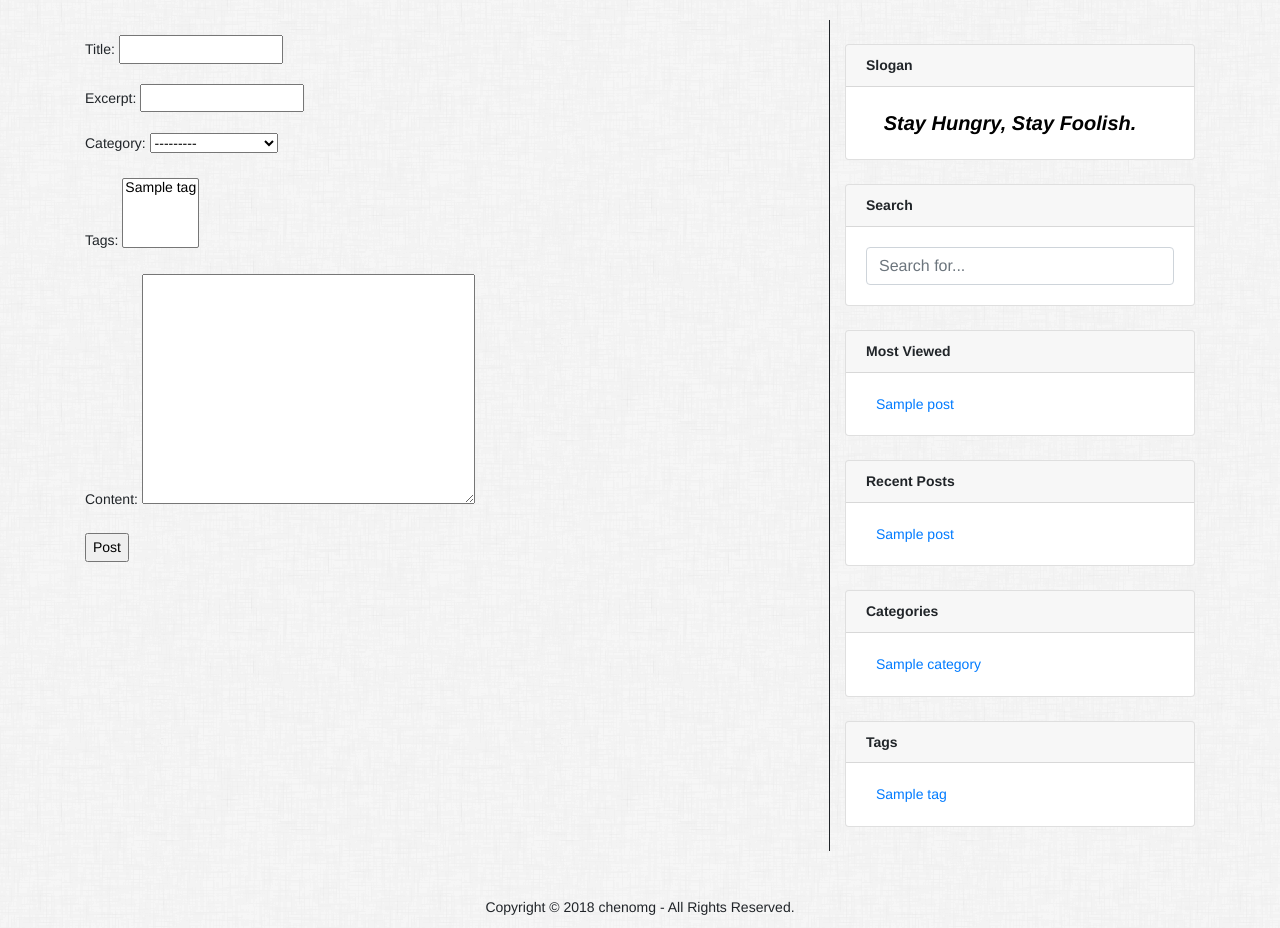
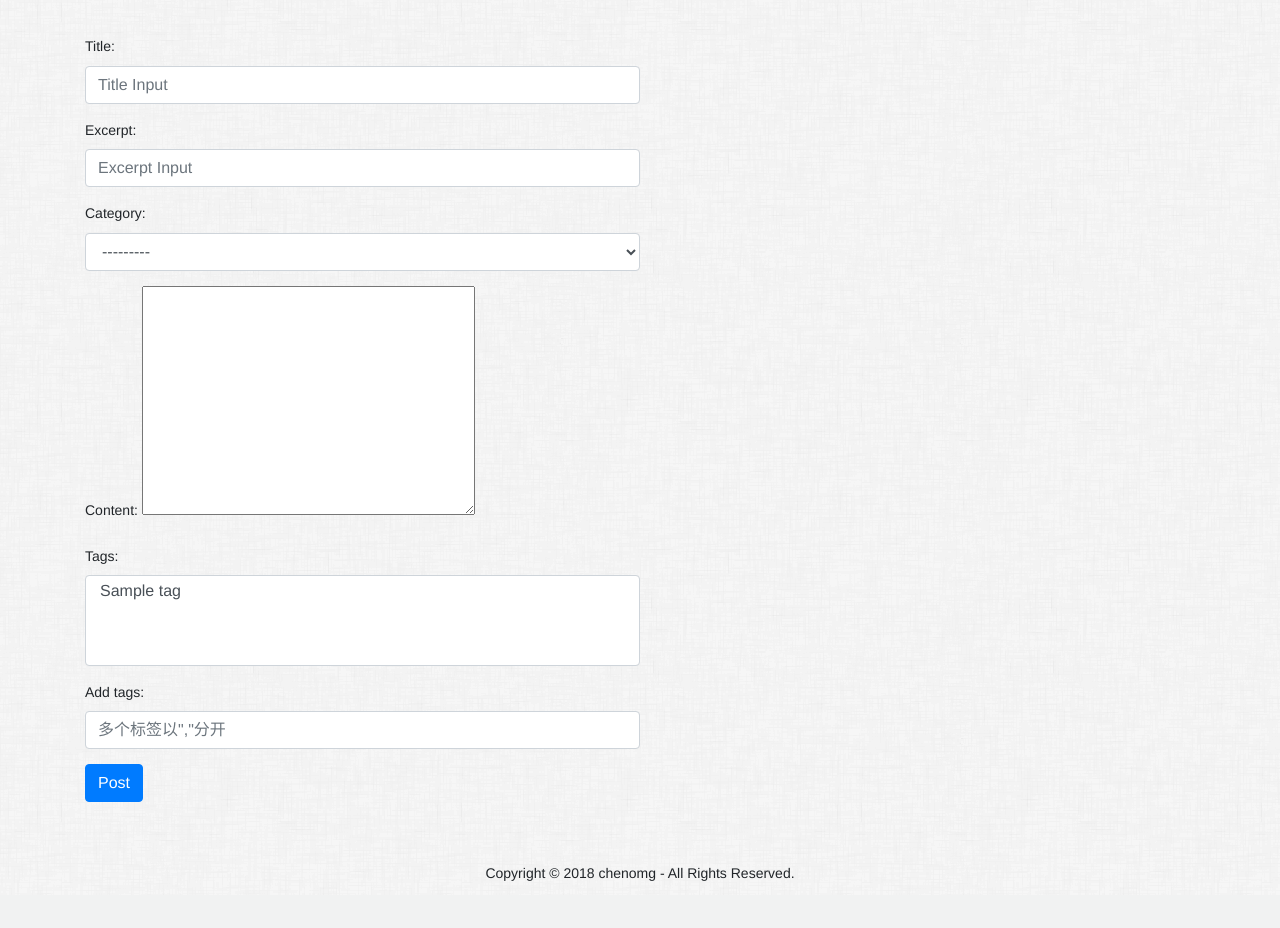
Before and after one commit to chenomg/blog.jase.im_v0.1, a Django app: a page that uses jase_im/templates/blog/add_post.html in a window 1280 px wide. Shown: the part 58-986 px from the top of the page. After the commit the page ends 939 px from the top, so only its background shows below. Run offline with Django 3.2, Linux system fonts and the light colour scheme; a user stored in the database is signed in; tables that the repository leaves empty hold one stand-in row (values such as "Sample post"); some libraries are stand-ins or nearby versions.

Commit message:
post_add

```diff
--- a/jase_im/blog/forms.py
+++ b/jase_im/blog/forms.py
@@ -50,13 +50,48 @@
         fields = ['website', 'picture']
 
 
-class MDEditorModelForm(forms.ModelForm):
+class MDEditorModelForm(forms.ModelForm, forms.Form):
+    add_tags = forms.CharField(
+        required=False,
+        widget=forms.TextInput(
+            attrs={
+                'placeholder': '多个标签以","分开',
+                'class': 'form-control col-sm-12 col-md-6',
+            }))
+
     class Meta:
         model = Post
         fields = [
             'title',
             'excerpt',
             'category',
+            'content',
             'tags',
-            'content',
         ]
+        widgets = {
+            'title':
+            forms.TextInput(
+                attrs={
+                    'id': 'id_title',
+                    'class': 'form-control col-sm-12 col-md-6',
+                    'placeholder': 'Title Input',
+                }),
+            'excerpt':
+            forms.TextInput(
+                attrs={
+                    'id': 'id_excerpt',
+                    'class': 'form-control col-sm-12 col-md-6',
+                    'rows': '3',
+                    'placeholder': 'Excerpt Input',
+                }),
+            'category':
+            forms.Select(attrs={
+                'id': 'id_category',
+                'class': 'form-control col-sm-12 col-md-6',
+            }),
+            'tags':
+            forms.SelectMultiple(attrs={
+                'id': 'id_tags',
+                'class': 'form-control col-sm-12 col-md-6',
+            }),
+        }
--- a/jase_im/blog/views.py
+++ b/jase_im/blog/views.py
@@ -178,8 +178,11 @@
     用于展示目前登陆用户的信息,并且可以更新部分信息, 未完成
     """
     user = User.objects.get(username=request.user.username)
-    userprofile = None if not UserProfile.objects.filter(
-        user=user) else UserProfile.objects.get(user=user)
+    if UserProfile.objects.filter(user=user):
+        userprofile = UserProfile.objects.get(user=user)
+    else:
+        userprofile = UserProfile(user=user)
+        userprofile.save()
     userform = UserUpdateForm({
         'email': user.email,
         'website': userprofile.website
@@ -189,16 +192,10 @@
         if userform.is_valid():
             user.email = userform.cleaned_data['email']
             user.save()
-        if not userprofile:
-            userprofile = UserProfile(
-                user=user,
-                website=userform.cleaned_data['website'],
-                picture=request.POST.get('picture'))
-        else:
             userprofile.website = userform.cleaned_data['website']
-            picture = request.FILES.get('avator')
-            if picture:
-                userprofile.picture = picture
+        picture = request.FILES.get('avator')
+        if picture:
+            userprofile.picture = picture
         userprofile.save()
     context = {'user': user, 'userprofile': userprofile, 'userform': userform}
     return render(request, 'blog/register_profile.html', context=context)
@@ -221,7 +218,7 @@
     context = {'post_form': post_form, 'user': user}
     if request.method == 'POST':
         form = MDEditorModelForm(request.POST)
-        print(form)
+        context['post_form'] = form
         if form.is_valid():
             post = Post()
             post.title = form.cleaned_data['title']
@@ -232,5 +229,17 @@
                 name=form.cleaned_data['category'])
             post.save()
             post.tags = form.cleaned_data['tags']
+            add_tags = form.cleaned_data['add_tags']
+            if add_tags:
+                ts = [i.strip() for i in add_tags.split(',')]
+                for t in ts:
+                    try:
+                        tag = Tag(name=t)
+                        tag.save()
+                    except Exception as e:
+                        print('tag{}已存在,不需要新建'.format(t))
+                    tag = Tag.objects.get(name=t)
+                    post.tags.add(tag)
             post.save()
+            return HttpResponseRedirect(reverse('blog:index'))
     return render(request, 'blog/add_post.html', context=context)
--- a/jase_im/jase_im/settings.py
+++ b/jase_im/jase_im/settings.py
@@ -145,9 +145,9 @@
 MDEDITOR_CONFIGS = {
     'default': {
         'width':
-        '90% ',  # Custom edit box width
+        '100% ',  # Custom edit box width
         'heigth':
-        500,  # Custom edit box height
+        600,  # Custom edit box height
         'toolbar': [
             "undo", "redo", "|", "bold", "del", "italic", "quote", "ucwords",
             "uppercase", "lowercase", "|", "h1", "h2", "h3", "h5", "h6", "|",
--- a/jase_im/templates/blog/add_post.html
+++ b/jase_im/templates/blog/add_post.html
@@ -1,4 +1,4 @@
-{% extends 'blog/base.html' %}
+{% extends 'blog/base_clean.html' %}
 {% load staticfiles %}
 {% load blog_template_tags %}
 {% block body_block %}
@@ -6,12 +6,6 @@
         {% csrf_token %}
         {{ post_form.media}}
         {{ post_form.as_p}}
-        <p><input type="submit" name="submit_post" value="Post" id="submit_post"></p>
+        <p><input type="submit" name="submit_post" value="Post" id="submit_post" class='btn btn-primary'></p>
     </form>
 {% endblock %}
-{% block tag %}
-    {% show_current_tags is_detail post %}
-{% endblock %}
-{% block category %}
-    {% show_current_categories is_detail post %}
-{% endblock %}
--- /dev/null
+++ b/jase_im/templates/blog/base_clean.html
@@ -0,0 +1,107 @@
+<!DOCTYPE html>
+{% load staticfiles %}
+{% load blog_template_tags %}
+
+<html lang="zh-cn">
+  <head>
+    <meta charset="UTF-8">
+    <meta http-equiv="X-UA-Compatible" content="IE=edge">
+    <meta name="viewport" content="width=device-width,
+                                    initial-scale=1, shrink-to-fit=no">
+    <meta name="description" content="">
+    <meta name="author" content="">
+    <link rel="icon" href="{% static '/blog/images/favicon.ico' %}">
+
+    <!-- Bootstrap core CSS -->
+    <link href="{% static '/blog/bootstrap/css/bootstrap.min.css' %}" rel="stylesheet">
+
+    <!-- Custom styles for this template -->
+    <link rel="stylesheet" charset="utf-8" href="{% static '/blog/css/custom.css' %}">
+    <link rel="stylesheet" charset="utf-8" href="{% static '/blog/css/github.css' %}">
+    <link rel="stylesheet" charset="utf-8" href="{% static '/blog/css/default.css' %}">
+
+    <title>
+      Do It! -
+      {% block title_block %}
+        Welcome to my Blog!
+      {% endblock %}
+    </title>
+  </head>
+  <body>
+    <!--<body bgcolor="#000000">-->
+    <body style="background-image:url({% static '/blog/images/background.png' %});">
+    <!-- Navigation -->
+    <nav class="navbar navbar-expand-lg navbar-dark bg-dark fixed-top">
+      <div class="container">
+        <a class="navbar-brand" href="{% url 'blog:index' %}">Do It!</a>
+        <button class="navbar-toggler" type="button" data-toggle="collapse" data-target="#navbarResponsive" aria-controls="navbarResponsive" aria-expanded="false" aria-label="Toggle navigation">
+          <span class="navbar-toggler-icon"></span>
+        </button>
+        <div class="collapse navbar-collapse" id="navbarResponsive">
+          <ul class="navbar-nav ml-auto">
+            {% if user.is_authenticated %}
+            <li class="nav-item">
+                <a class="nav-item nav-link" href="{% url 'blog:addpost' %}">
+                    <img id='add_post_button' src="{% static 'blog/images/add.png' %}" alt=""/>
+                </a>
+            </li>
+            <li class="nav-item">
+                <a class="nav-item nav-link" href="{% url 'blog:register_profile' %}">{{ user.username }}</a>
+            </li>
+            {% endif %}
+            <li class="nav-item active">
+              <a class="nav-link" href="{% url 'blog:index' %}">首页
+                <span class="sr-only">(current)</span>
+              </a>
+            </li>
+            <li class="nav-item">
+                <a class="nav-link" href="{% url 'blog:category' %}">分类</a>
+            </li>
+            <li class="nav-item">
+                <a class="nav-link" href="{% url 'blog:tag_list_show' %}">标签</a>
+            </li>
+            <li class="nav-item">
+                <a class="nav-link" href="{% url 'blog:archive' %}">存档</a>
+            </li>
+            <li class="nav-item">
+                <a class="nav-item nav-link" href="{% url 'blog:about' %}">关于</a>
+            </li>
+            {% if user.is_authenticated %}
+            <li class="nav-item">
+                <a class="nav-item nav-link" href="{% url 'auth_logout' %}">登出</a>
+            </li>
+            {% else %}
+            <li class="nav-item">
+                <a class="nav-item nav-link" href="{% url 'auth_login' %}">登陆/注册</a>
+            </li>
+            {% endif %}
+          </ul>
+        </div>
+      </div>
+    </nav>
+    <!--<hr>-->
+    <br />
+    <div class="container">
+        <div class="col-sm-offset-3 col-md-offset-2 main">
+            {% block body_block %}
+            {% endblock %}
+        </div>
+    </div>
+
+    <br>
+
+    <br>
+
+    <div id="footer">
+        Copyright © 2018 chenomg - All Rights Reserved.
+    </div>
+
+    <!-- Bootstrap core JavaScript -->
+    <script src="{% static '/blog/jquery/jquery.min.js' %}"></script>
+    <script src="{% static '/blog/bootstrap/js/bootstrap.bundle.min.js' %}"></script>
+
+    <!--custom jquery-->
+    <script src="{% static '/blog/js/blog-ajax.js' %}"></script>
+
+  </body>
+</html>
```
Also changed, not shown: jase_im/media/profile_images/bio-photo_1h9Pgc2.jpg (added).
